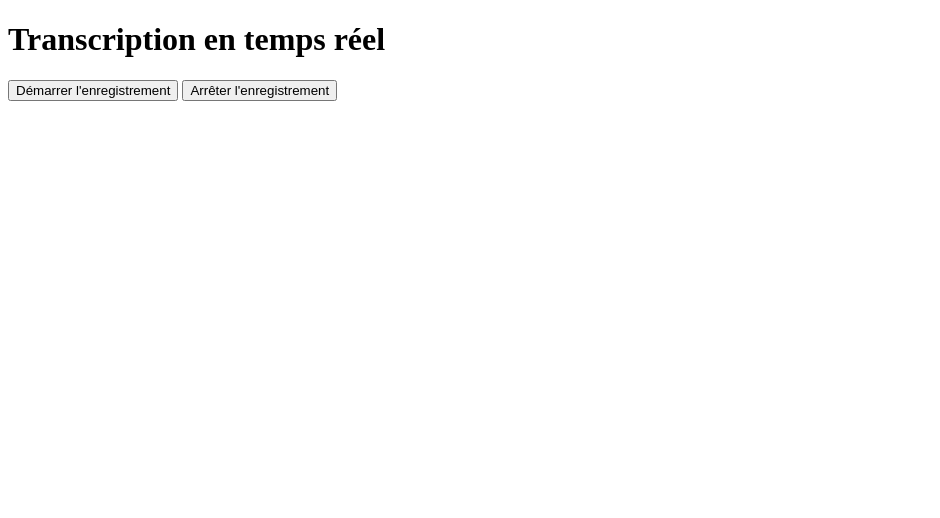
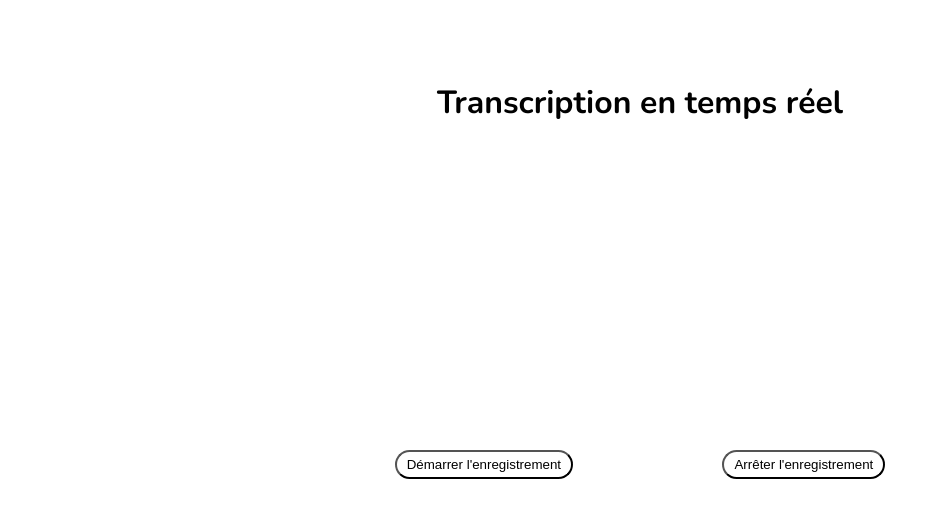
Before and after one commit to Enzdo/Vioce_Translate, a plain HTML site: page index.HTML in a window 1280 px wide. Shown: the whole page, without its empty margins (0-940 px from the left). Drawn offline with nearby package versions, Linux system fonts and the light colour scheme.

Commit message:
:lipstick: ajout d'un peu de css

```diff
--- a/index.HTML
+++ b/index.HTML
@@ -2,13 +2,17 @@
 <html>
 <head>
   <meta charset="UTF-8">
+  <link rel="stylesheet" href="style.css">
   <title>Transcription en temps réel</title>
 </head>
 <body>
   <h1>Transcription en temps réel</h1>
-  <p id="transcription"></p>
-  <button id="start-button">Démarrer l'enregistrement</button>
-  <button id="stop-button">Arrêter l'enregistrement</button>
+  <p id="transcription" ></p>
+  <div class="box">
+    <button id="start-button">Démarrer l'enregistrement</button>
+    <button id="stop-button">Arrêter l'enregistrement</button>
+  </div>
+
 
   <script src="https://ajax.googleapis.com/ajax/libs/jquery/3.6.0/jquery.min.js"></script>
   <script src="script.js"></script>
--- /dev/null
+++ b/style.css
@@ -0,0 +1,28 @@
+@import url('https://fonts.googleapis.com/css2?family=Nunito:ital,wght@0,200;0,300;0,400;0,500;0,600;0,700;0,800;0,900;0,1000;1,200;1,300;1,400;1,500;1,600;1,700;1,800;1,900;1,1000&family=Open+Sans:ital,wght@0,300;0,400;0,500;0,600;0,700;0,800;1,300;1,400;1,500;1,600;1,700;1,800&family=Roboto:ital,wght@0,100;0,300;0,400;0,500;0,700;0,900;1,100;1,300;1,400;1,500;1,700;1,900&display=swap');
+*{
+    box-sizing: border-box;
+    padding: 0;
+    margin: 0;
+}
+
+body{
+    font-family: 'Nunito';
+    width: 100%;
+    height: 70vh;
+    display: flex;
+    flex-direction: column;
+    justify-content: space-around;
+    align-items: center;
+}
+.box{
+    width: 50%;
+    display: flex;
+    justify-content: space-around;
+}
+
+button{
+
+    border-radius: 50px;
+    background: none;
+    padding: 5px 10px;
+}
```
